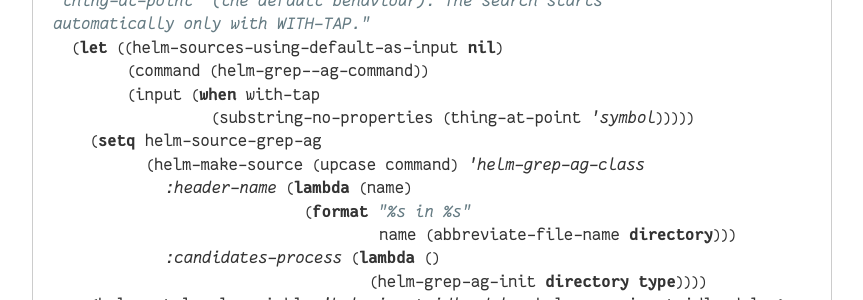
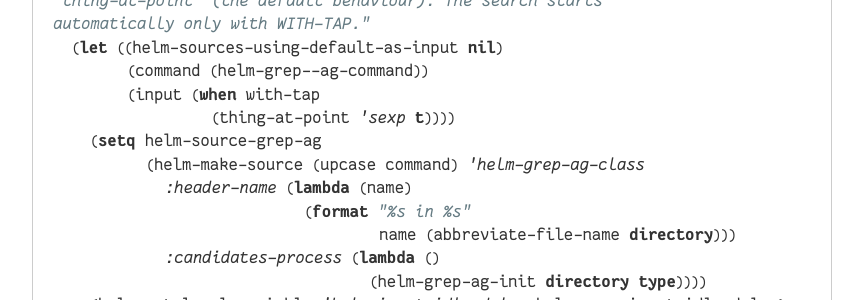
Before and after one commit to manuel-uberti/manuel-uberti.github.io, a Jekyll site: the page built from _posts/2020-03-13-helm-rg-refactoring.md, in a window 1280 px wide. Shown: the part 721-1021 px from the top of the page, without its empty margins (208-1071 px from the left). Built offline with Jekyll 4.4.1, drawn with Linux system fonts in a browser that asks for light colours; some web fonts are replaced.

Commit message:
Fix thing-at-point

```diff
--- a/_posts/2020-03-13-helm-rg-refactoring.md
+++ b/_posts/2020-03-13-helm-rg-refactoring.md
@@ -39,7 +39,7 @@
   (let ((helm-sources-using-default-as-input nil)
         (command (helm-grep--ag-command))
         (input (when with-tap
-                 (substring-no-properties (thing-at-point 'symbol)))))
+                 (thing-at-point 'sexp t))))
     (setq helm-source-grep-ag
           (helm-make-source (upcase command) 'helm-grep-ag-class
             :header-name (lambda (name)
```
